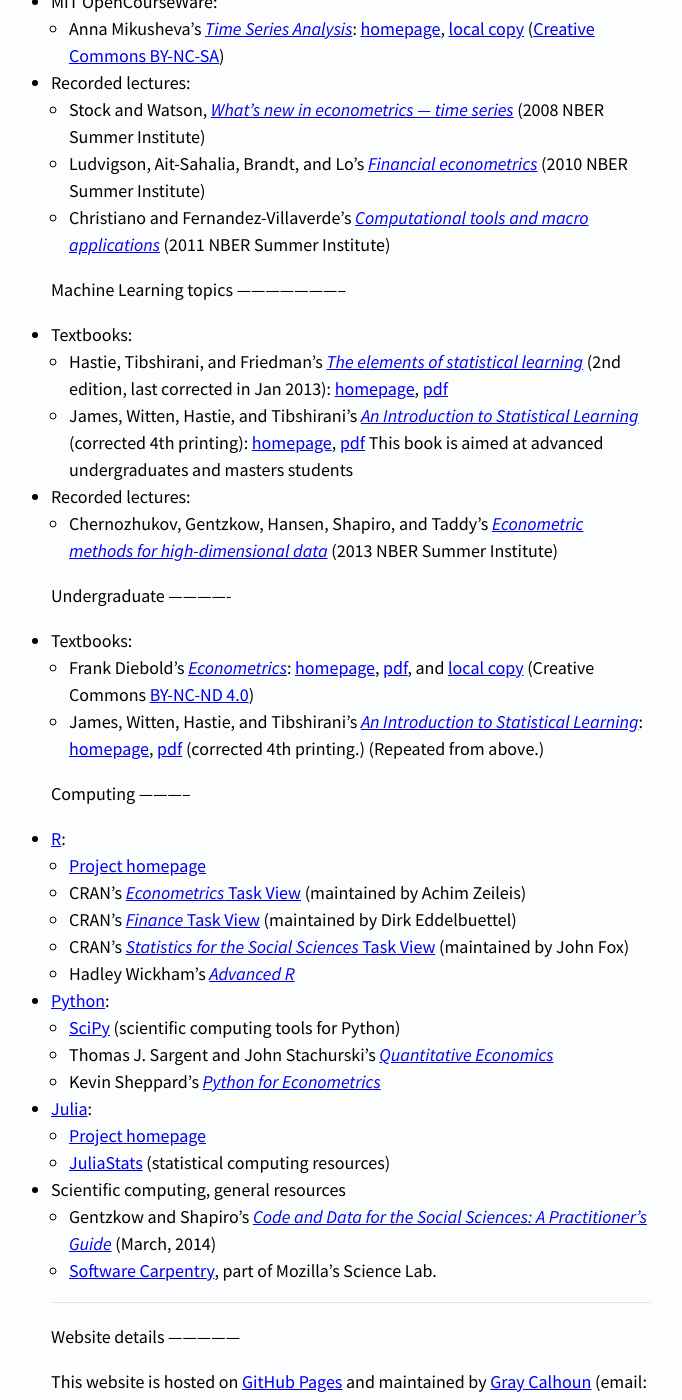
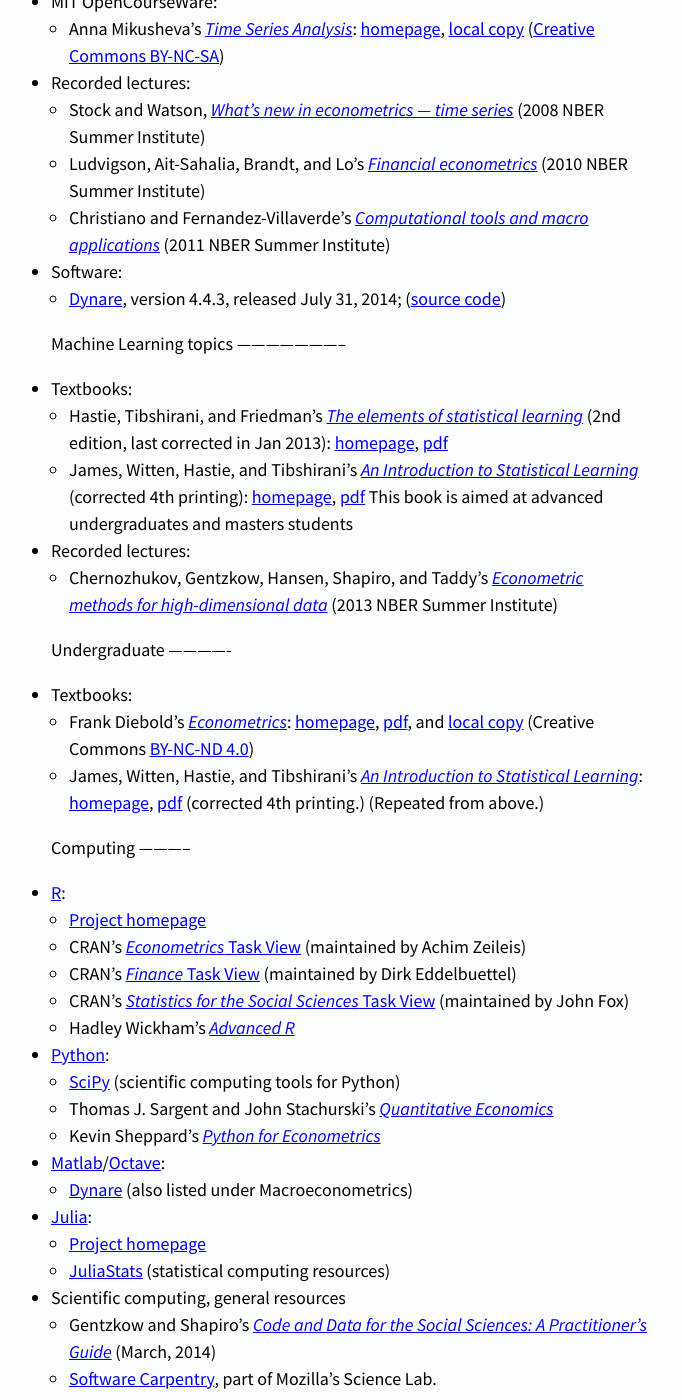
Before and after one commit to EconometricsLibrary/EconometricsLibrary.github.io, a Jekyll site: the page built from index.md, in a window 1280 px wide and 1400 px high, scrolled down 1830 px. Shown: the whole window, without its empty margins (7-689 px from the left). Built offline with Jekyll 4.4.1, drawn with Linux system fonts in a browser that asks for light colours; Markdown is read by kramdown in place of the engine named in the settings.

Commit message:
Add Dynare to software list

```diff
--- a/index.md
+++ b/index.md
@@ -113,6 +113,8 @@
     econometrics*][d4] (2010 NBER Summer Institute)
   * Christiano and Fernandez-Villaverde’s [*Computational tools and
     macro applications*][d5] (2011 NBER Summer Institute)
+* Software:
+  * [Dynare][d7], version 4.4.3, released July 31, 2014; ([source code][d8])
 
 [d1]: http://ocw.mit.edu/courses/economics/14-384-time-series-analysis-fall-2013/
 [d2]: /dl/14-384-fall-2013.zip
@@ -172,6 +176,8 @@
   * [SciPy][h9] (scientific computing tools for Python)
   * Thomas J. Sargent and John Stachurski’s [*Quantitative Economics*][h5]
   * Kevin Sheppard’s [*Python for Econometrics*][h6]
+* [Matlab][h14]/[Octave][h13]:
+  * [Dynare][d7] (also listed under Macroeconometrics)
 * [Julia][h10]:
   * [Project homepage][h10]
   * [JuliaStats][h11] (statistical computing resources)
```
Also changed, not shown: other parts of index.md (+4 -0 lines).
